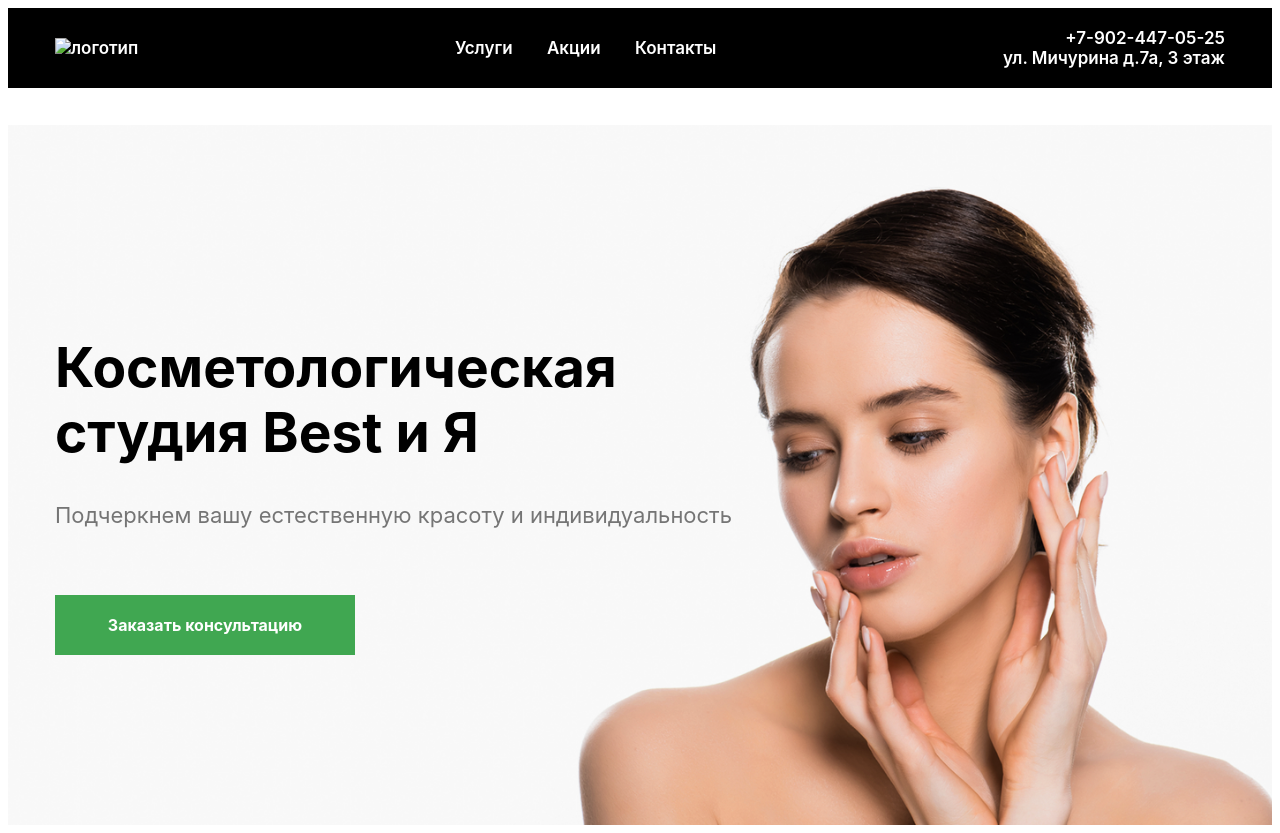
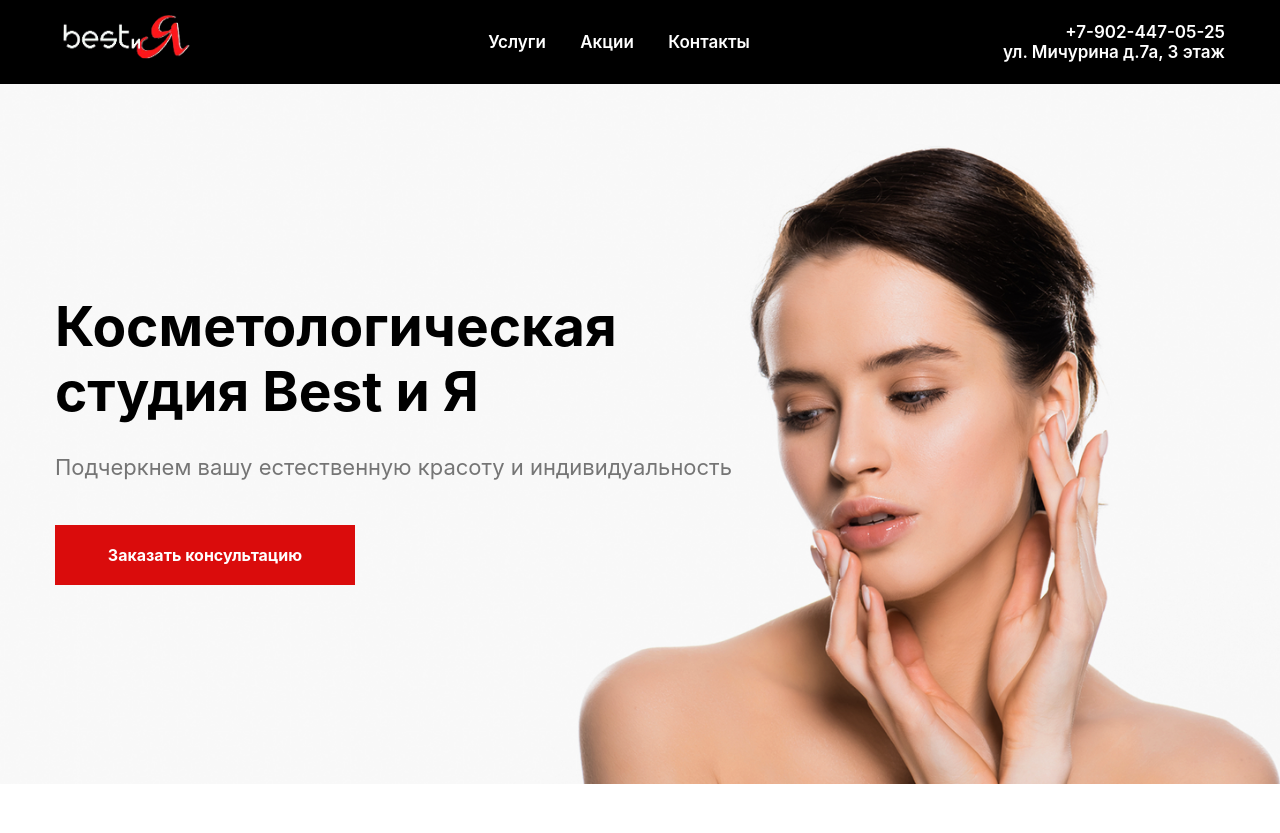
Before and after one commit to ogkushkilla/for_portfolio, a plain HTML site: page index.html in a window 1280 px wide. After the commit the page ends 800 px from the top, so only its background shows below. Drawn offline with Linux system fonts and the light colour scheme.

Commit message:
Создана шапка и первый блок

```diff
--- a/index.html
+++ b/index.html
@@ -12,7 +12,7 @@
             <div class="container">
                 <div class="navbar-wrap">
                     <div class="logo navbar__logo">
-                        <img src="" alt="логотип">
+                        <img src="img/logo.png" alt="логотип" width="150px" height="80px">
                     </div>
                     <nav class="menu__nav">
                         <a href="" class="menu__link">Услуги</a>
--- a/sass/_container.sass
+++ b/sass/_container.sass
@@ -1,5 +1,7 @@
 *
     box-sizing: border-box
+    padding: 0
+    margin: 0
     font-family: -apple-system, BlinkMacSystemFont, 'Segoe UI', Roboto, Oxygen, Ubuntu, Cantarell, 'Open Sans', 'Helvetica Neue', sans-serif
 
 .container
--- a/sass/blocks/_hero.sass
+++ b/sass/blocks/_hero.sass
@@ -6,6 +6,7 @@
 
     &__title
         padding-top: 210px
+        padding-bottom: 30px
         font-size: 55px
         line-height: 65px
     &__description
@@ -18,5 +19,10 @@
         font-size: 16px
         font-weight: bold
         color: white
-        background-color: #40a751
+        background-color: #da0c0c
         border: none
+        transition: 0.2s
+        &:hover
+            cursor: pointer
+            transition: 0.2s
+            background-color: #860202
```
Also changed, not shown: css/style.css, img/logo.png (added), 1 other file.
